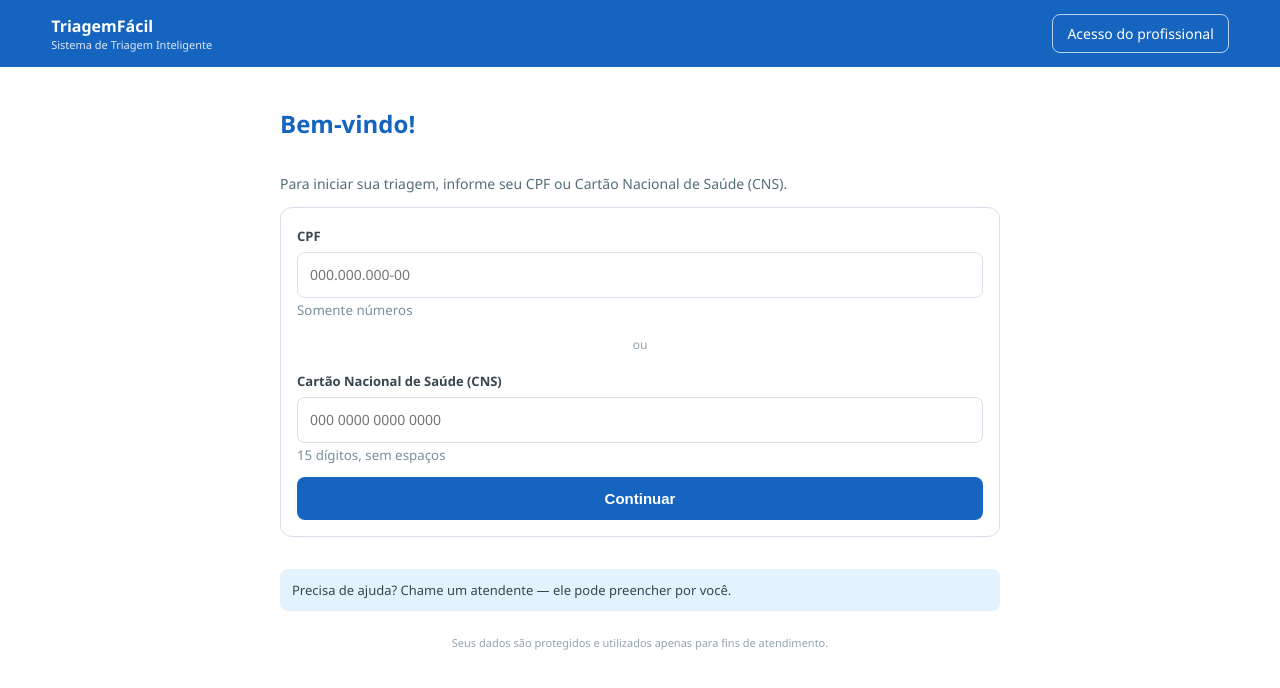
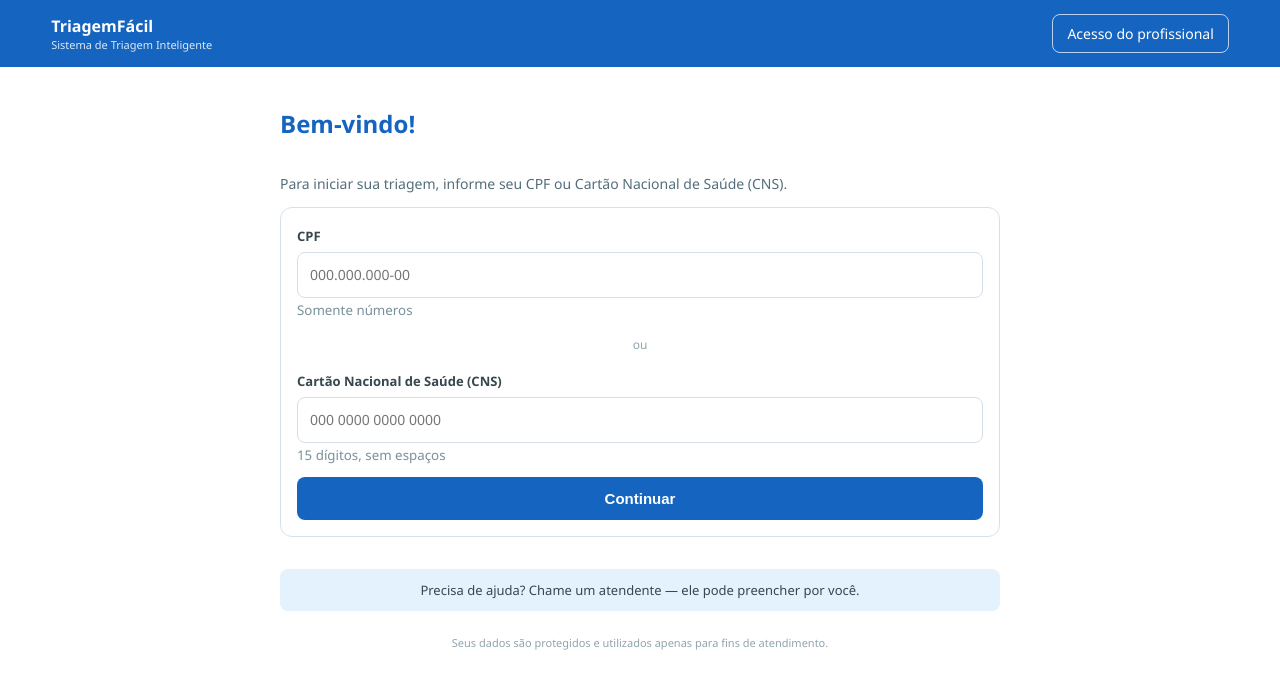
Before and after one commit to StefaniRibeiro/TriagemFacil, a React (Vite) app: page / in a window 1280 px wide. Shown: the top 688 px of the page. Built offline with nearby package versions, Linux system fonts and the light colour scheme.

Commit message:
Center patient help message on desktop

```diff
--- a/src/styles/global.css
+++ b/src/styles/global.css
@@ -410,6 +410,11 @@ th { color: #78909c; font-weight: 600; font-size: 12px; text-transform: uppercas
     width: min(100%, 720px);
   }
 
+  .patient-start-page .help-box {
+    justify-content: center;
+    text-align: center;
+  }
+
   .professional-access {
     color: white;
     border: 1px solid rgba(255, 255, 255, 0.7);
```
